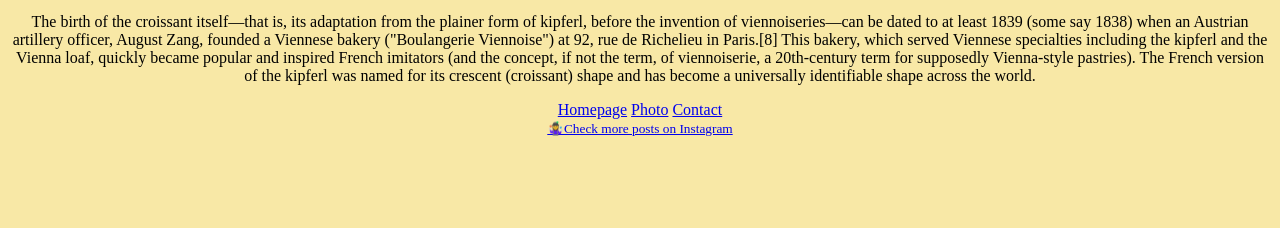
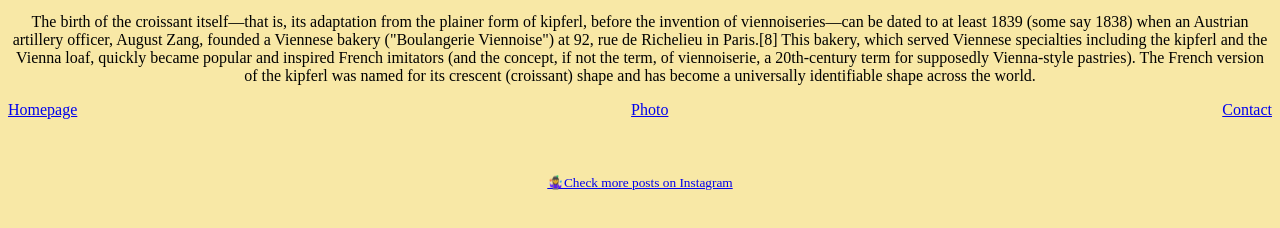
Before and after one commit to KateRiinaO/Croissant-multiple-page-website, a plain HTML site: page index.html in a window 1280 px wide. Shown: the part 102-330 px from the top of the page. Drawn offline with Linux system fonts and the light colour scheme.

Commit message:
Using flexbox to separate visually links

```diff
--- a/css/style.css
+++ b/css/style.css
@@ -2,3 +2,7 @@ body {
   background-color: #f8e8a6;
   text-align: center;
 }
+.link-container {
+  display: flex;
+  justify-content: space-between;
+}
```
Also changed, not shown: index.html (+3 -1 lines).
